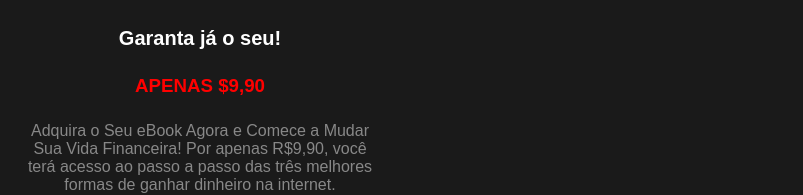
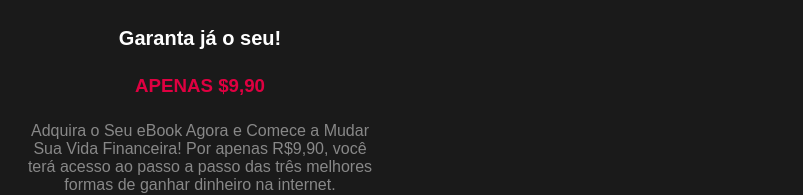
Before and after one commit to fabiohenridev/LP, a React (Vite) app in the folder guiasuplemento/: page / in a window 1280 px wide. Shown: the part 1316-1511 px from the top of the page, without its empty margins (0-803 px from the left). Built offline with nearby package versions, Linux system fonts and the light colour scheme.

Commit message:
Update-button

```diff
--- a/guiasuplemento/src/Componentes/Button.css
+++ b/guiasuplemento/src/Componentes/Button.css
@@ -38,6 +38,6 @@ p {
 }
 
 h3 {
-    color: rgb(255, 0, 0);
+    color:#DF0041;
     padding: 5px;
 }
```
